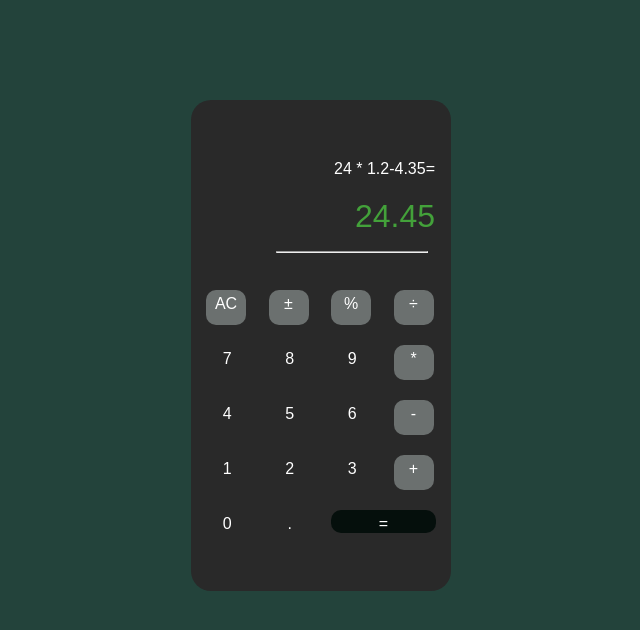
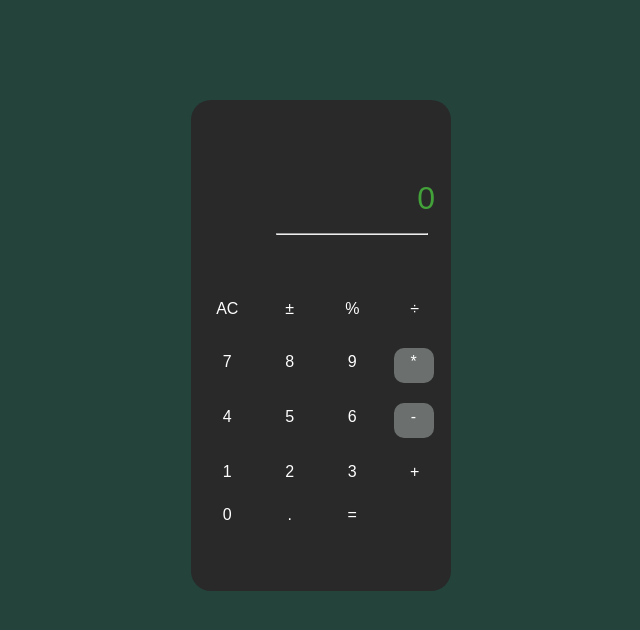
Before and after one commit to diokaejionueme/Calculator-App, a plain HTML site: page index.html in a window 1280 px wide. Shown: the whole page, without its empty margins (434-1074 px from the left). Drawn offline with Linux system fonts and the light colour scheme; a web font is replaced by a local one.

Commit message:
Functionality implementation

```diff
--- a/index.html
+++ b/index.html
@@ -6,39 +6,40 @@
     <meta name="viewport" content="width=device-width, initial-scale=1.0">
     <title>Calculator Project</title>
     <link rel="stylesheet" href="styles.css"/>
+
 </head>
 <body>
     <main class="main-cover">
         <section class="screen">
-            <section class="text-input">
-                24 * 1.2-4.35=
+            <section class="text-input" id="display-1">
+
             </section>
-            <section class="result">
-                24.45
+            <section class="result" id="display-2">
+                0
                 <hr>
             </section>
         </section>
         <section class="body">
-            <section class="grid-4x">
-                <div class="first-row">AC</div>
-                <div class="first-row">±</div>
-                <div class="first-row">%</div>
-                <div class="first-row">÷</div>
-                <div class="second-row">7</div>
-                <div class="second-row">8</div>
-                <div class="second-row">9</div>
-                <div class="multiplication second-row">*</div>
-                <div class="third-row">4</div>
-                <div class="third-row">5</div>
-                <div class="third-row">6</div>
-                <div class="subtraction third-row">-</div>
-                <div class="fourth-row">1</div>
-                <div class="fourth-row">2</div>
-                <div class="fourth-row">3</div>
-                <div class="addition fourth-row">+</div>
-                <div class="fifth-row">0</div>
-                <div class="fifth-row">.</div>
-                <div class="fifth-row equalSign">=</div>
+            <section class="buttons grid-4x">
+                <div class="button">AC</div>
+                <div class="button">±</div>
+                <div class="button">%</div>
+                <div class="button">÷</div>
+                <div class="second-row numBtn button">7</div>
+                <div class="second-row numBtn button">8</div>
+                <div class="second-row numBtn button">9</div>
+                <div class="multiplication second-row button">*</div>
+                <div class="third-row numBtn button">4</div>
+                <div class="third-row numBtn button">5</div>
+                <div class="third-row button">6</div>
+                <div class="subtraction third-row button">-</div>
+                <div class="fourth-row numBtn button">1</div>
+                <div class="fourth-row numBtn button">2</div>
+                <div class="fourth-row numBtn button">3</div>
+                <div class="fourth-row button">+</div>
+                <div class="button fifth-row numBtn" >0</div>
+                <div class="fifth-row button">.</div>
+                <div class="fifth-row button" id= "equalSign">=</div>
             </section>
 
 
@@ -46,5 +47,8 @@
         </section>
     </main>
 
+
 </body>
+
+<script src="script.js"></script>
 </html>
--- /dev/null
+++ b/script.js
@@ -0,0 +1,61 @@
+
+
+
+let textInput = document.getElementById("display-1");
+let finalResult = document.getElementById("display-2");
+let buttons = Array.from(document.getElementsByClassName('button'));
+console.log(buttons);
+
+buttons.map(button => {
+    button.addEventListener('click', (event) => {
+        console.log(event.target.innerText)
+       switch(event.target.innerText){
+
+            case 'AC':
+                textInput.innerText = '';
+                finalResult.innerText = '0';
+                break;
+            case '=':
+                try {
+                    let final = 0;
+                    if(finalResult.innerText % 1 !==0)
+                    {
+                    finalResult.innerText = (eval(textInput.innerText)).toPrecision(4);
+                    }else{
+                        finalResult.innerText = (eval(textInput.innerText))
+                    }
+                }
+                catch{
+                    finalResult.innerText = 'Error!';
+                }
+                break;
+           default:
+            textInput.innerText += event.target.innerText
+
+       }
+
+    });
+})
+
+
+/*
+const displayButtonValue = () => {
+
+    let figure = 0;
+
+     if(!(btn2.length===0))
+    {
+         figure = textInput.innerText += btn2.innerText;
+         console.log(btn2.innerText);
+    }
+
+    return figure;
+
+
+
+
+
+}
+btn1.addEventListener('click', displayButtonValue);
+btn2.addEventListener('click', displayButtonValue);
+*/
--- a/styles.css
+++ b/styles.css
@@ -65,6 +65,11 @@ div {
     text-align: center;
 }
 
+.button:hover{
+    background-color:rgb(255, 255, 255);
+    color: black;
+    transition: 0.4s ease-in-out;
+}
 .first-row {
     text-align: center;
     border-radius: 10px;
```
Also changed, not shown: test.js (added, +30 -0 lines), git stages.png (added).
